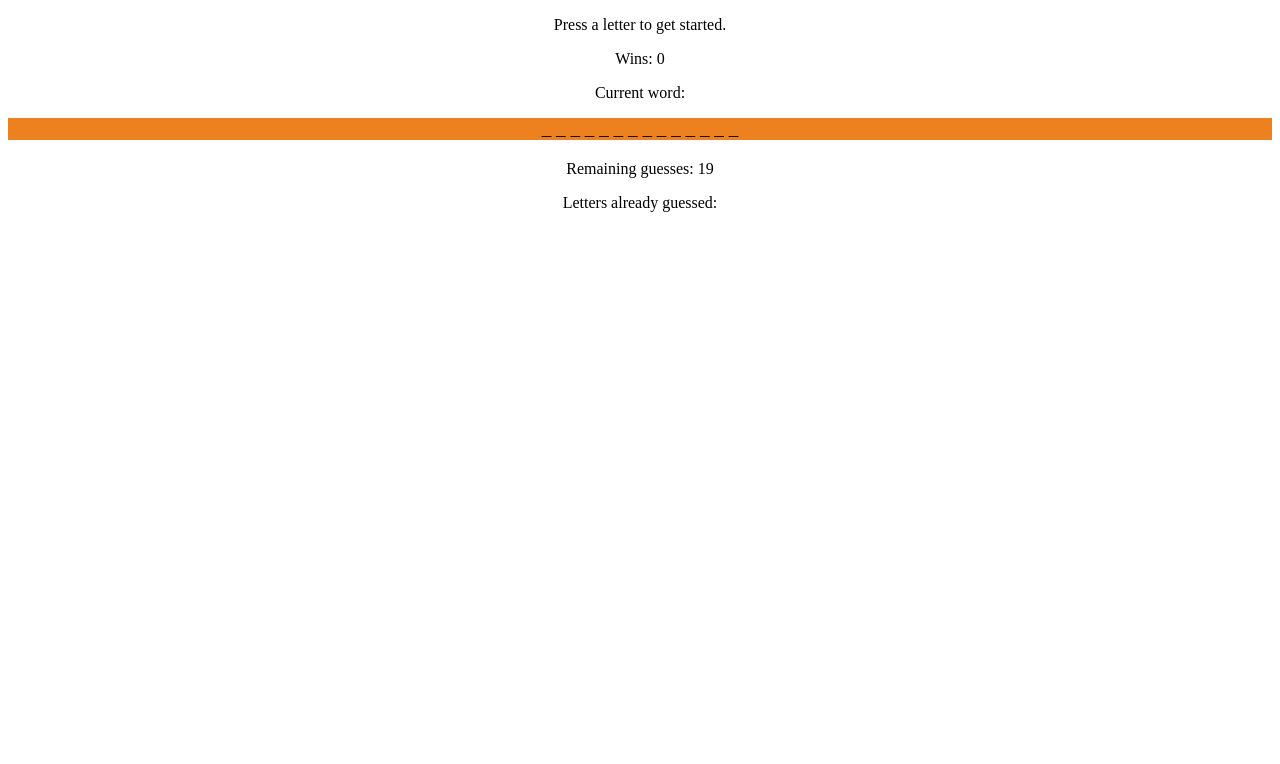
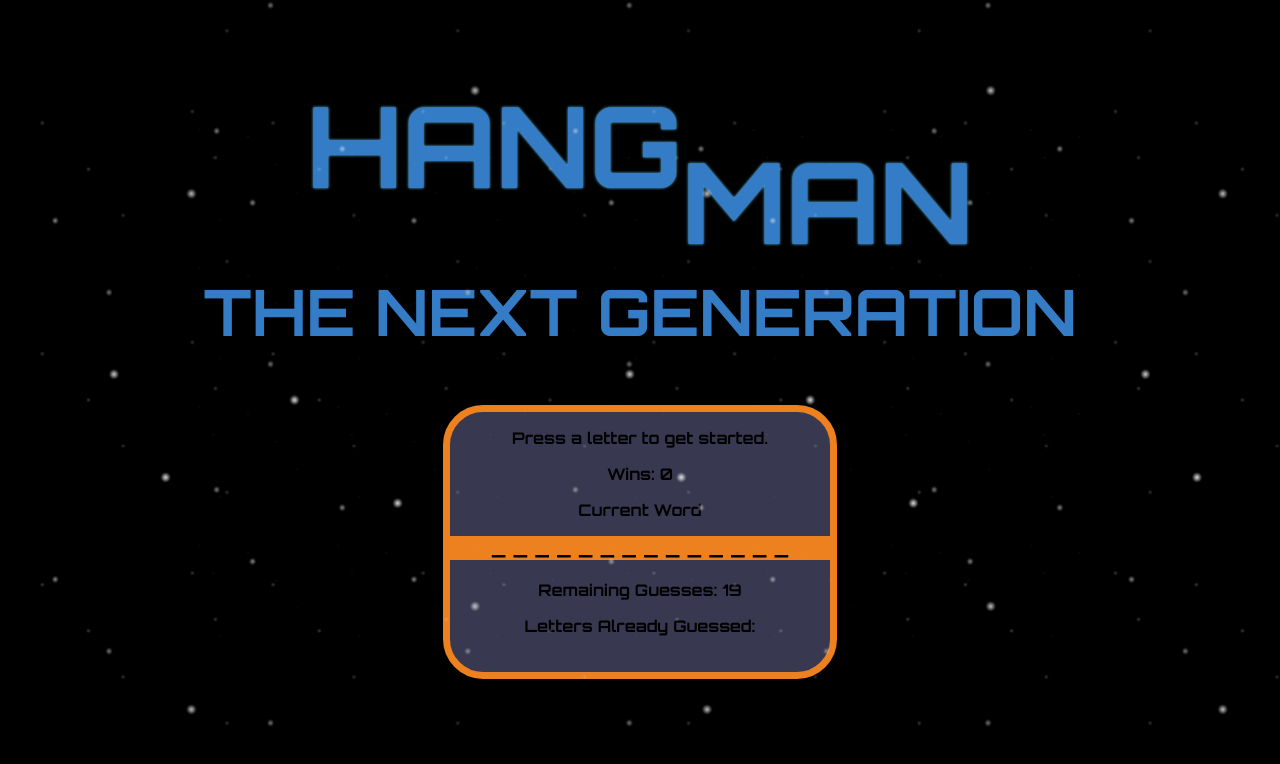
Before and after one commit to ArmandFrvr/Hangman-Game, a plain HTML site: page index.html in a window 1280 px wide. Drawn offline with nearby package versions, Linux system fonts and the light colour scheme.

Commit message:
Link to css files, add IDs

```diff
--- a/index.html
+++ b/index.html
@@ -4,6 +4,7 @@
 <head>
   <meta charset="UTF-8">
   <title>Hangman Game</title>
+  <link rel="stylesheet" href="assets/css/starfield.css">
   <link rel="stylesheet" href="assets/css/style.css">
   <script src="https://cdnjs.cloudflare.com/ajax/libs/jquery/3.2.1/jquery.min.js"></script>
   <script type="text/javascript" src="assets/javascript/game.js"></script>
@@ -11,28 +12,30 @@
 
 <body>
 
+  <h1>HANG<span class="subtext">MAN</span></h1>
+  <h2>THE NEXT GENERATION</h2>
 
-<p>Press a letter to get started.</p>
+  <div id="space">
+    <div class="stars"></div>
+    <div class="stars"></div>
+    <div class="stars"></div>
+    <div class="stars"></div>
+    <div class="stars"></div>
+  </div>
 
-<p>Wins: <span id="wins"></span></p>
+  <div id="hangman">
+    <p>Press a letter to get started.</p>
 
-<p>Current word:</p>
-<div id="current"></div>
+    <p>Wins: <span id="wins"></span></p>
 
-<p>Remaining guesses: <span id="remaining"></span></p>
+    <p>Current Word</p>
+    <div id="current"></div>
 
-<p>Letters already guessed:</p>
-<div id="lettersGuessed"></div>
+    <p>Remaining Guesses: <span id="remaining"></span></p>
 
-
-
-
-
-
-
-
-
-
+    <p>Letters Already Guessed:</p>
+    <div id="lettersGuessed"></div>
+  </div>
 
 </body>
 </html>
```
